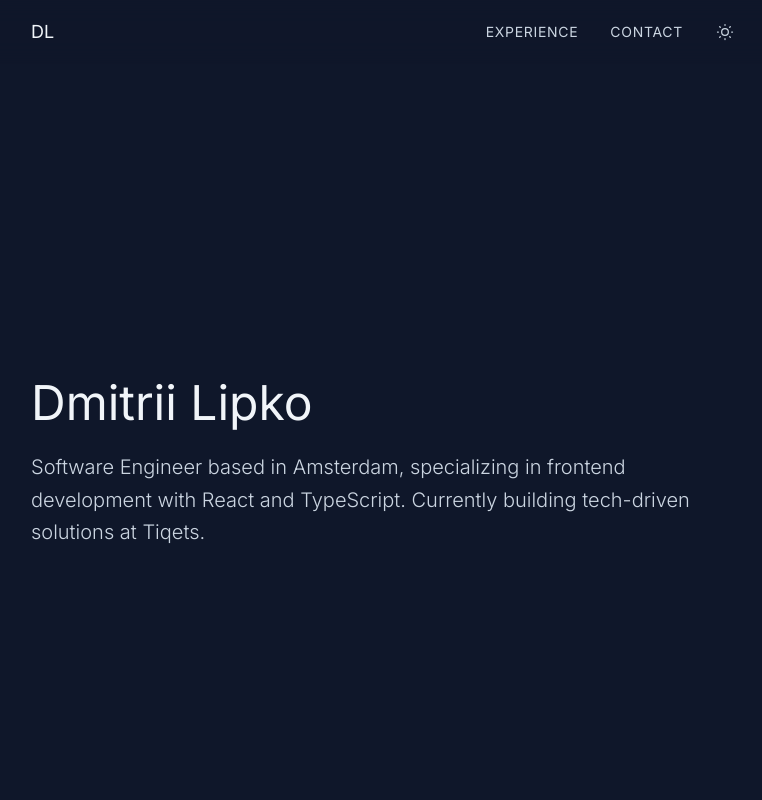
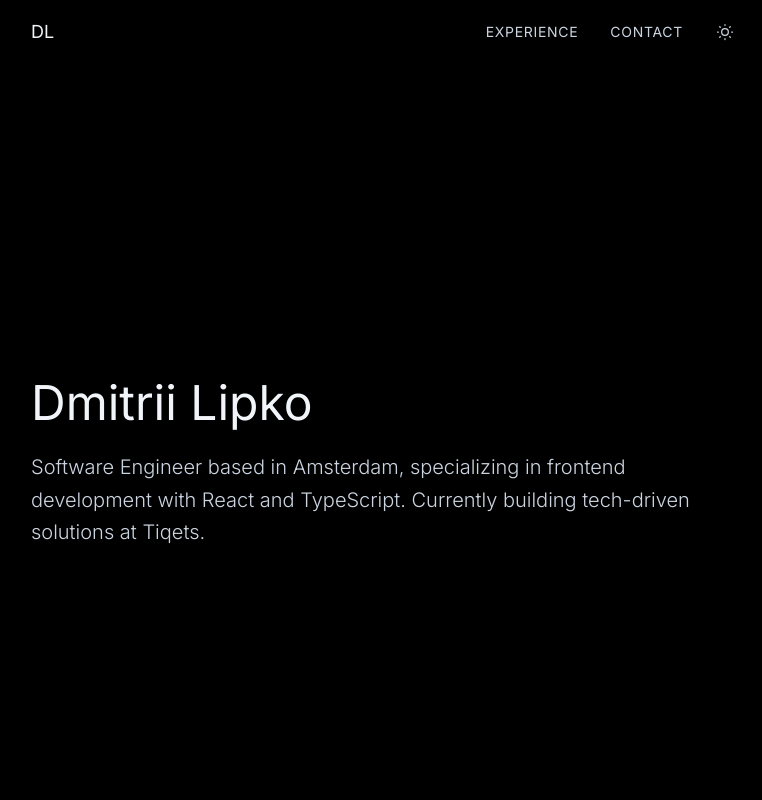
Before and after one commit to dnlipko/dnlipko.github.io, a Next.js app: page / in a window 1280 px wide. Shown: the top 800 px of the page, without its empty margins (257-1019 px from the left). Built offline with nearby package versions, Linux system fonts and the light colour scheme.

Commit message:
theme change

```diff
--- a/src/app/(sections)/about/page.tsx
+++ b/src/app/(sections)/about/page.tsx
@@ -2,6 +2,7 @@
 
 import { motion } from 'framer-motion';
 import { useEffect, useState } from 'react';
+import { ExternalLink } from '@/components/ui/external-link';
 
 const skills = [
   'JavaScript',
@@ -84,14 +85,9 @@ export default function About() {
                     <div className="space-y-1">
                       <h3 className="text-lg text-primary">
                         {experience.title} ·{' '}
-                        <a
-                          href={experience.companyUrl}
-                          target="_blank"
-                          rel="noopener noreferrer"
-                          className="text-blue-500 hover:text-blue-700 dark:text-gray-400 hover:dark:text-gray-300 dark:underline dark:underline-offset-2 dark:decoration-gray-800"
-                        >
+                        <ExternalLink href={experience.companyUrl}>
                           {experience.company}
-                        </a>
+                        </ExternalLink>
                       </h3>
                       <p className="text-sm text-secondary">
                         {experience.period} · {experience.location}
@@ -133,14 +129,9 @@ export default function About() {
                     <div className="space-y-1">
                       <h3 className="text-lg text-primary">
                         {experience.title} ·{' '}
-                        <a
-                          href={experience.companyUrl}
-                          target="_blank"
-                          rel="noopener noreferrer"
-                          className="text-blue-500 hover:text-blue-700 dark:text-gray-400 hover:dark:text-gray-300 dark:underline dark:underline-offset-2 dark:decoration-gray-800"
-                        >
+                        <ExternalLink href={experience.companyUrl}>
                           {experience.company}
-                        </a>
+                        </ExternalLink>
                       </h3>
                       <p className="text-sm text-secondary">
                         {experience.period} · {experience.location}
--- a/src/app/globals.css
+++ b/src/app/globals.css
@@ -3,6 +3,15 @@
 @tailwind utilities;
 
 :root {
+  --background: #ffffff;
+  --foreground: #171717;
+  --primary: #171717;
+  --secondary: #4b5563;
+  --accent: #e5e7eb;
+  --nav-bg: rgba(255, 255, 255, 0.8);
+}
+
+[data-theme='dark'] {
   --background: #0f172a;
   --foreground: #f1f5f9;
   --primary: #f1f5f9;
--- a/src/app/providers/ThemeProvider.tsx
+++ b/src/app/providers/ThemeProvider.tsx
@@ -24,12 +24,12 @@ export function ThemeProvider({ children }: { children: React.ReactNode }) {
       root.style.setProperty('--accent', '#e5e7eb');
       root.style.setProperty('--nav-bg', 'rgba(255, 255, 255, 0.8)');
     } else {
-      root.style.setProperty('--background', '#0f172a');
+      root.style.setProperty('--background', '#000000');
       root.style.setProperty('--foreground', '#f1f5f9');
       root.style.setProperty('--primary', '#f1f5f9');
       root.style.setProperty('--secondary', '#cbd5e1');
       root.style.setProperty('--accent', '#1e293b');
-      root.style.setProperty('--nav-bg', 'rgba(15, 23, 42, 0.8)');
+      root.style.setProperty('--nav-bg', '#000000');
     }
   }, [theme]);
 
--- /dev/null
+++ b/src/components/ui/external-link.tsx
@@ -0,0 +1,19 @@
+import { ReactNode } from 'react';
+
+interface ExternalLinkProps {
+  href: string;
+  children: ReactNode;
+}
+
+export function ExternalLink({ href, children }: ExternalLinkProps) {
+  return (
+    <a
+      href={href}
+      target="_blank"
+      rel="noopener noreferrer"
+      className="text-blue-500 hover:text-blue-700 dark:text-gray-400 dark:hover:text-gray-300 dark:underline dark:underline-offset-2 dark:decoration-gray-800"
+    >
+      {children}
+    </a>
+  );
+}
--- a/tailwind.config.ts
+++ b/tailwind.config.ts
@@ -15,15 +15,6 @@ const config: Config = {
         secondary: 'var(--secondary)',
         accent: 'var(--accent)',
       },
-      textColor: {
-        foreground: 'var(--foreground)',
-        primary: 'var(--primary)',
-        secondary: 'var(--secondary)',
-      },
-      backgroundColor: {
-        background: 'var(--background)',
-        accent: 'var(--accent)',
-      },
       fontFamily: {
         sans: ['Inter', 'sans-serif'],
         mono: ['JetBrains Mono', 'monospace'],
```
